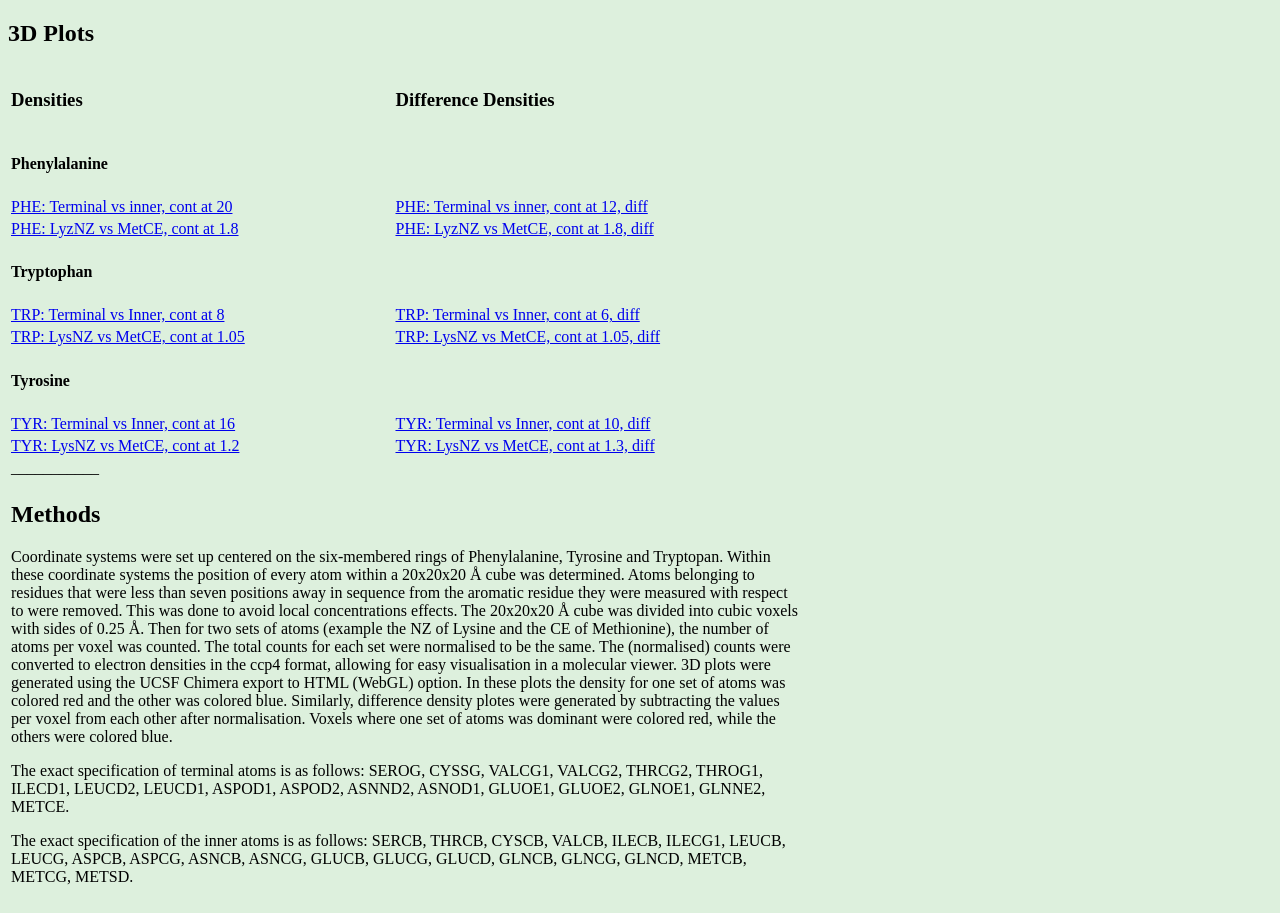
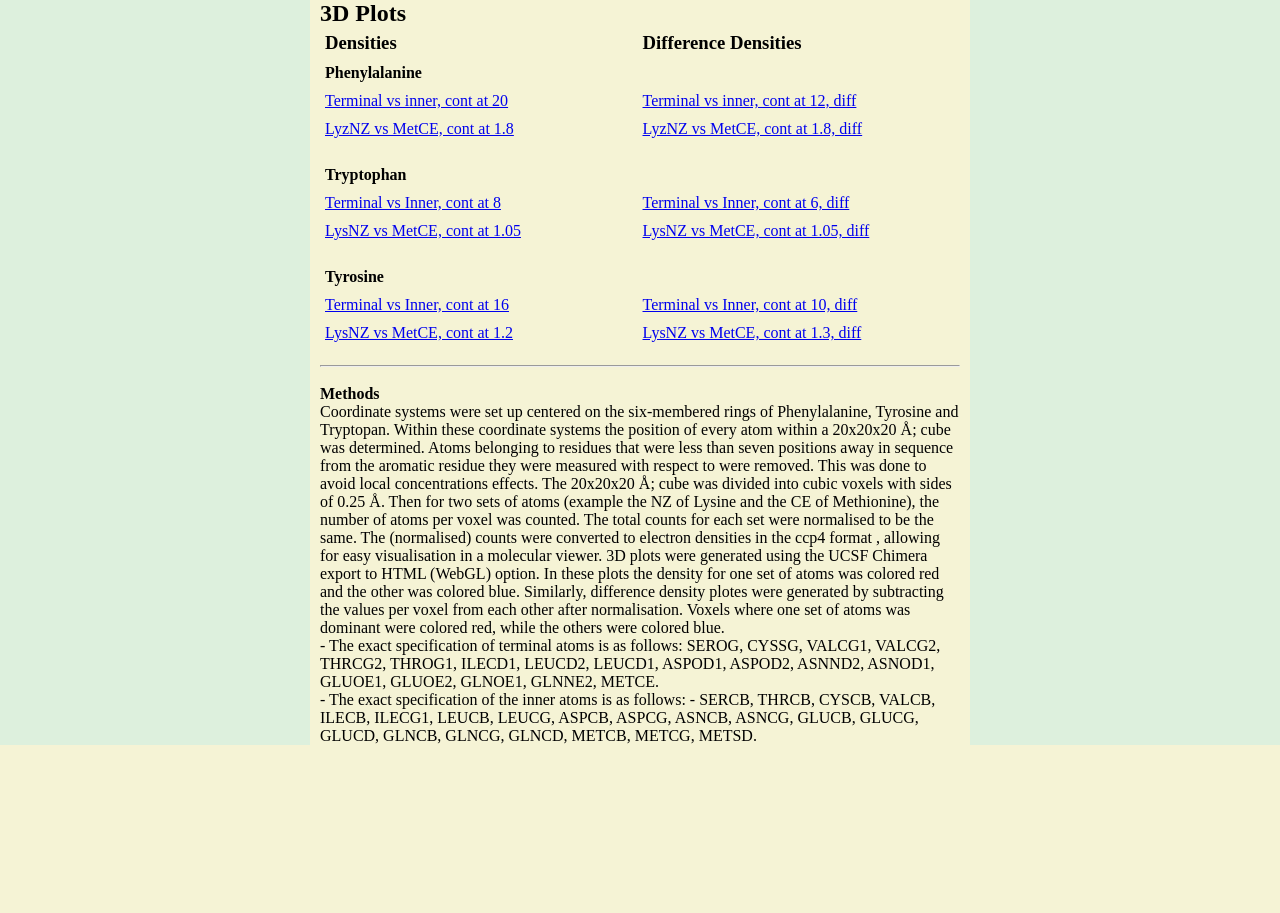
Before and after one commit to GNicolaes/cationpi, a plain HTML site: page index.html in a window 1280 px wide. After the commit the page ends 800 px from the top, so only its background shows below. Drawn offline with Linux system fonts and the light colour scheme.

Commit message:
Modernized the HTML a bit

```diff
--- a/index.html
+++ b/index.html
@@ -1,52 +1,126 @@
 <!DOCTYPE html>
-<html lang="">
+<html lang="en">
   <head>
     <meta charset="utf-8">
     <title>Cation-π</title>
-<style>
-body {background-color: #ddf0dd;max-width:800px;}
-</style>
+    <style>
+        .row {
+            display: table;
+            width: 100%; /*Optional*/
+            table-layout: fixed; /*Optional*/
+            border-spacing: 5px; /*Optional*/
+        }
+        .col {
+            display: table-cell;
+        }
+        .container {
+            display: grid;
+            grid-gap: 10px;
+            grid-template-columns: auto minmax(10em, 40em) auto;
+            grid-template-areas:
+            "left_sidebar  content   right_sidebar"
+        }
+
+        *, body {
+            padding: 0;
+            margin: 0;
+            box-sizing: border-box;
+            background-color: #f5f3d5;
+        }
+
+        .left_sidebar {
+            grid-area: left_sidebar;
+            background-color: #ddf0dd;
+        }
+
+        .right_sidebar {
+            grid-area: right_sidebar;
+            background-color: #ddf0dd;
+        }
+
+    </style>
   </head>
   <body>
-<h2>3D Plots</h2>
-      <table>
-          <tr> <td><h3>Densities</h3></td> <td><h3>Difference Densities</h3></td> </tr>
-          <tr> <td><h4>Phenylalanine</h4></td> <td></td> </tr>
-          <tr>
-              <td><a href="20220610_phe_terminal_20_inner_20.html"> PHE: Terminal vs inner, cont at 20</a></td>
-              <td><a href="20220610_phe_terminal_12_inner_12_diff.html">PHE: Terminal vs inner, cont at 12, diff </a></td> </tr>
-         <tr> <td><a href="20220610_phe_lysnz_1-8_metce_1-8.html"> PHE: LyzNZ vs MetCE, cont at 1.8</a></td>
-              <td><a href="20220610_phe_lysnz_1-8_metce_1-8_diff.html">PHE: LyzNZ vs MetCE, cont at 1.8, diff </a></td> </tr>
-          <tr> <td><h4>Tryptophan</h4></td> <td></td> </tr>
-          <tr>
-              <td><a href="20220610_trp_terminal_8_inner_8.html">TRP: Terminal vs Inner, cont at 8</a></td>
-              <td><a href="20220610_trp_terminal_6_inner_6_diff.html">TRP: Terminal vs Inner, cont at 6, diff</a></td> </tr> <tr>
-              <td><a href="20220610_trp_lysnz_1-05_metce_1-05.html">TRP: LysNZ vs MetCE, cont at 1.05</a></td>
-              <td><a href="20220610_trp_lysnz_1-05_metce_1-05_diff.html">TRP: LysNZ vs MetCE, cont at 1.05, diff</a></td>
-          </tr>
-          <tr> <td><h4>Tyrosine<h4></td> <td></td> </tr>
+    <div class="container">
+        <div class="left_sidebar"></div>
+        <div class="right_sidebar"></div>
 
-          <tr><td><a href="20220610_tyr_terminal_16_inner_16.html"> TYR: Terminal vs Inner, cont at 16</a></td>
-              <td><a href="20220610_tyr_terminal_10_inner_10_diff.html">TYR: Terminal vs Inner, cont at 10, diff</a></td> </tr> <tr>
-              <td><a href="20220610_tyr_lysnz_1-2_metce_1-2.html"> TYR: LysNZ vs MetCE, cont at 1.2</a></td>
-              <td><a href="20220610_tyr_lysnz_1-3_metce_1-3_diff.html"> TYR: LysNZ vs MetCE, cont at 1.3, diff</a></td>
-          </tr>
-          <tr>
+        <div class="content">
+          <h2>3D Plots</h2>
+          <div class="row">
+              <div class="col"><h3>Densities</h3></div>
+              <div class="col"><h3>Difference Densities</h3> </div>
+          </div>
+          <div class="row">
+              <div class="col"><b>Phenylalanine</b></div>
+              <div class="col"></div>
+          </div>
+          <div class="row">
+              <div class="col"><a href="20220610_phe_terminal_20_inner_20.html"> Terminal vs inner, cont at 20</a></div>
+              <div class="col"><a href="20220610_phe_terminal_12_inner_12_diff.html">Terminal vs inner, cont at 12, diff </a></div>
+          </div>
+          <div class="row">
+              <div class="col"><a href="20220610_phe_lysnz_1-8_metce_1-8.html"> LyzNZ vs MetCE, cont at 1.8</a></div>
+              <div class="col"><a href="20220610_phe_lysnz_1-8_metce_1-8_diff.html">LyzNZ vs MetCE, cont at 1.8, diff </a></div>
+          </div>
+          <br>
+          <div class="row">
+              <div class="col"><b>Tryptophan</b></div>
+              <div class="col"></div>
+          </div>
+          <div class="row">
+              <div class="col"><a href="20220610_trp_terminal_8_inner_8.html">Terminal vs Inner, cont at 8</a></div>
+              <div class="col"><a href="20220610_trp_terminal_6_inner_6_diff.html">Terminal vs Inner, cont at 6, diff</a></div>
+          </div>
+          <div class="row">
+              <div class="col"><a href="20220610_trp_lysnz_1-05_metce_1-05.html">LysNZ vs MetCE, cont at 1.05</a></div>
+              <div class="col"><a href="20220610_trp_lysnz_1-05_metce_1-05_diff.html">LysNZ vs MetCE, cont at 1.05, diff</a></div>
+          </div>
+          <br>
+          <div class="row">
+              <div class="col"><b>Tyrosine</b></div>
+              <div class="col"></div>
+          </div>
+          <div class="row">
+              <div class="col"><a href="20220610_tyr_terminal_16_inner_16.html"> Terminal vs Inner, cont at 16</a></div>
+              <div class="col"><a href="20220610_tyr_terminal_10_inner_10_diff.html">Terminal vs Inner, cont at 10, diff</a></div>
+          </div>
+          <div class="row">
+              <div class="col"><a href="20220610_tyr_lysnz_1-2_metce_1-2.html"> LysNZ vs MetCE, cont at 1.2</a></div>
+              <div class="col"><a href="20220610_tyr_lysnz_1-3_metce_1-3_diff.html"> LysNZ vs MetCE, cont at 1.3, diff</a></div>
+          </div>
 
-              <td>___________</td>
-              <td></td>
-          </tr>
-          <tr>
-              <td colspan="2"><h2>Methods</h2><p>Coordinate systems were set up centered on the six-membered rings of Phenylalanine, Tyrosine and Tryptopan. Within these coordinate systems the position of every atom within a 20x20x20  &#8491; cube was determined. Atoms belonging to residues that were less than seven positions away in sequence from the aromatic residue they were measured with respect to were removed. This was done to avoid local concentrations effects. The 20x20x20  &#8491; cube was divided into cubic voxels with sides of 0.25 &#8491. Then for two sets of atoms (example the NZ of Lysine and the CE of Methionine), the number of atoms per voxel was counted. The total counts for each set were normalised to be the same. The (normalised) counts were converted to electron densities in the ccp4 format, allowing for easy visualisation in a molecular viewer. 3D plots were generated using the UCSF Chimera export to HTML (WebGL) option. In these plots the density for one set of atoms was colored red and the other was colored blue. Similarly, difference density plotes were generated by subtracting the values per voxel from each other after normalisation. Voxels where one set of atoms was dominant were colored red, while the others were colored blue.</p><p>
-The exact specification of terminal atoms is as follows: SEROG, CYSSG, VALCG1, VALCG2, THRCG2, THROG1, ILECD1, LEUCD2, LEUCD1, ASPOD1, ASPOD2, ASNND2, ASNOD1, GLUOE1, GLUOE2, GLNOE1, GLNNE2, METCE.</p><p>
-The exact specification of the inner atoms is as follows:
-SERCB, THRCB, CYSCB, VALCB, ILECB, ILECG1,        LEUCB, LEUCG, ASPCB, ASPCG, ASNCB, ASNCG, GLUCB,          GLUCG, GLUCD, GLNCB, GLNCG, GLNCD, METCB, METCG,          METSD.</p>
-</td>
-              <td></td>
-          </tr>
-
-<p></p>
-
-
+          <br>
+          <hr>
+          <br>
+          <h4>Methods</h4>
+          <p>
+              Coordinate systems were set up centered on the six-membered rings of Phenylalanine,
+              Tyrosine and Tryptopan. Within these coordinate systems the position of every atom
+              within a 20x20x20 Å; cube was determined. Atoms belonging to residues
+              that were less than seven positions away in sequence from the aromatic residue they
+              were measured with respect to were removed. This was done to avoid local concentrations
+              effects. The 20x20x20 Å; cube was divided into cubic voxels with sides of
+              0.25 Å. Then for two sets of atoms (example the NZ of Lysine and the CE of Methionine),
+              the number of atoms per voxel was counted. The total counts for each set were normalised to
+              be the same. The (normalised) counts were converted to electron densities in the ccp4 format
+              , allowing for easy visualisation in a molecular viewer. 3D plots were generated using the
+              UCSF Chimera export to HTML (WebGL) option. In these plots the density for one set of atoms
+              was colored red and the other was colored blue. Similarly, difference density plotes were
+              generated by subtracting the values per voxel from each other after normalisation. Voxels
+              where one set of    atoms was dominant were colored red, while the others were colored blue.
+          </p>
+          <p>
+              - The exact specification of terminal atoms is as follows: SEROG, CYSSG, VALCG1, VALCG2,
+                THRCG2, THROG1, ILECD1, LEUCD2, LEUCD1, ASPOD1, ASPOD2, ASNND2, ASNOD1, GLUOE1, GLUOE2,
+                GLNOE1, GLNNE2, METCE.
+          </p>
+          <p>
+              - The exact specification of the inner atoms is as follows:
+              - SERCB, THRCB, CYSCB, VALCB, ILECB, ILECG1, LEUCB, LEUCG, ASPCB, ASPCG, ASNCB, ASNCG, GLUCB,
+                GLUCG, GLUCD, GLNCB, GLNCG, GLNCD, METCB, METCG, METSD.
+          </p>
+        </div>
+   </div>
  </body>
 </html>
```
